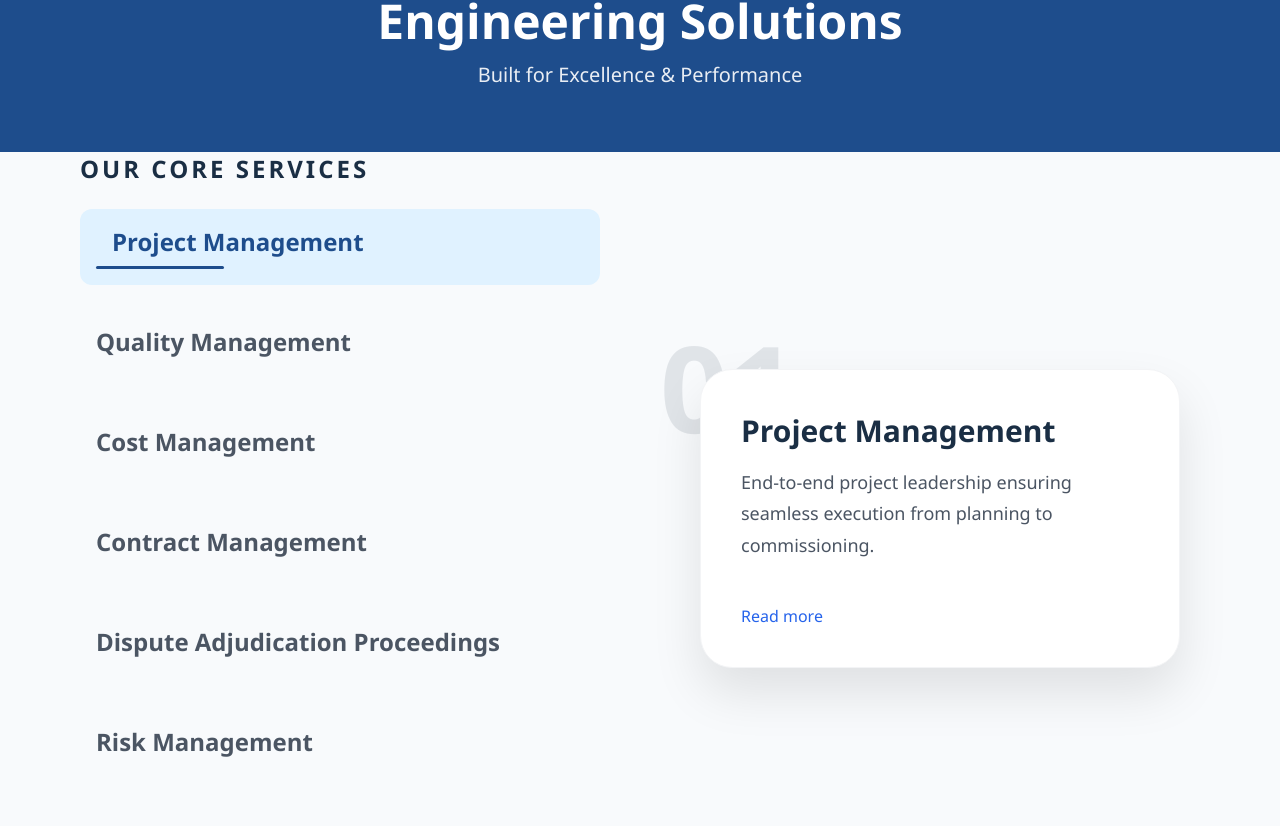
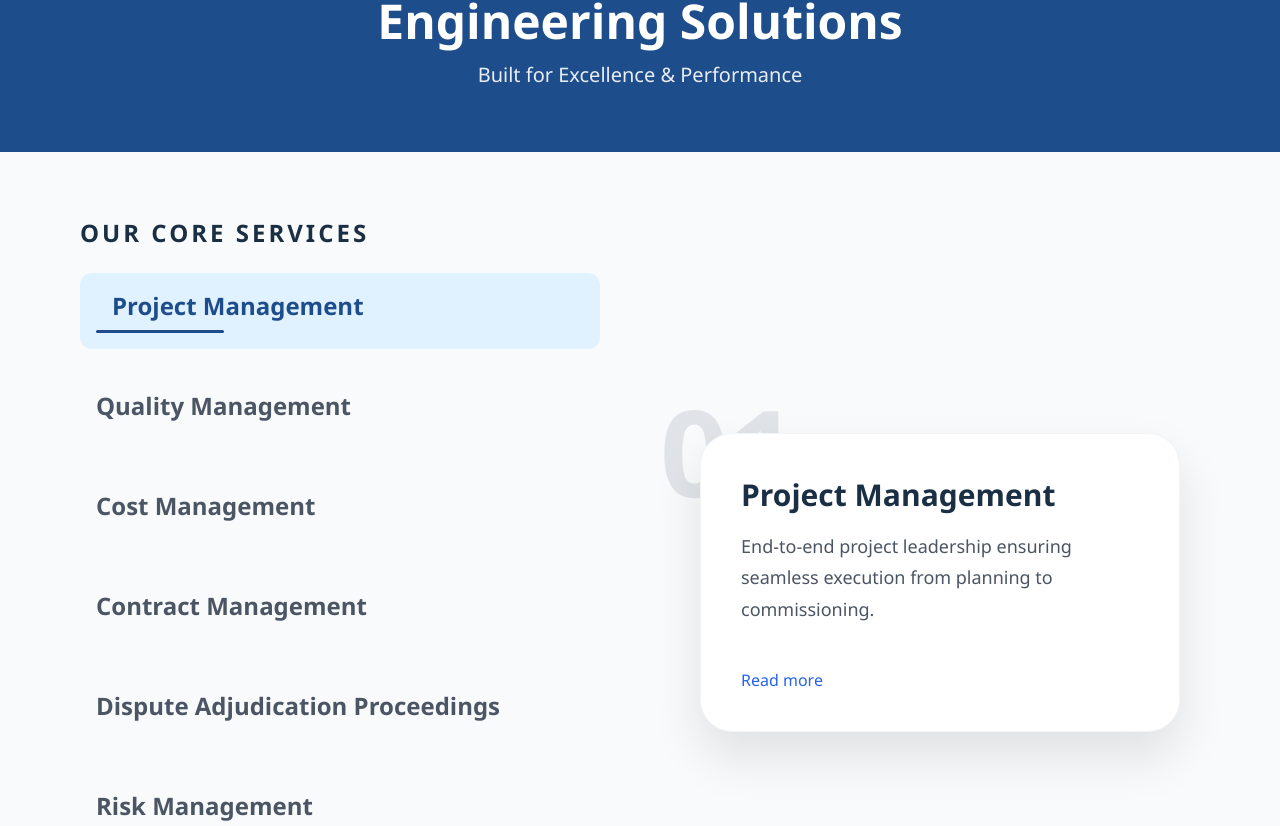
Before and after one commit to mumbaiops45/Infinityart, a Next.js app: page / in a window 1280 px wide. Shown: the part 2194-3020 px from the top of the page. Built offline with nearby package versions, Linux system fonts and the light colour scheme.

Commit message:
margin of buttom changes service page

```diff
--- a/styles/servicehome.modal.css
+++ b/styles/servicehome.modal.css
@@ -30,7 +30,7 @@
     display: grid;
     grid-template-columns: 1fr 1fr;
     gap: 80px;
-    padding: 0 5rem;
+    padding: 4rem 5rem;
     align-items: center;
 }
 
```
